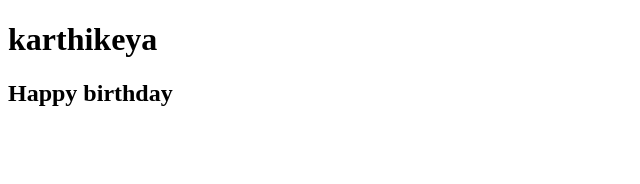
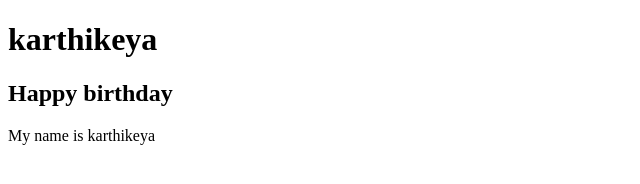
Before and after one commit to BendiKarthikeya/Portfolio, a plain HTML site: page index.html in a window 1280 px wide. Shown: the whole page, without its empty margins (0-640 px from the left). Drawn offline with Linux system fonts and the light colour scheme.

Commit message:
third Commit

```diff
--- a/index.html
+++ b/index.html
@@ -8,5 +8,6 @@
 <body>
     <h1>karthikeya</h1>
     <h2>Happy birthday</h2>
+    <p>My name is karthikeya</p>
 </body>
 </html>
```
